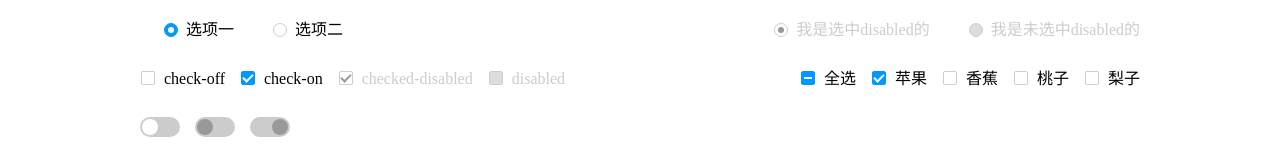
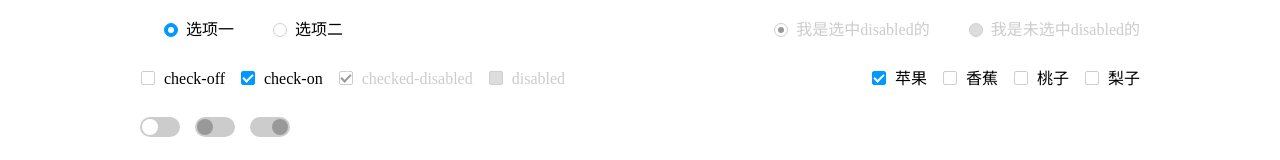
Before and after one commit to Mammut-FE/bdms-ui, a React (Create React App) app: page / in a window 1280 px wide. Shown: the part 268-428 px from the top of the page. Built offline with nearby package versions, Linux system fonts and the light colour scheme.

Commit message:
主页展示修改

```diff
--- a/src/App.js
+++ b/src/App.js
@@ -2,7 +2,7 @@
  * @Author: jessica(hzgujing@corp.netease.com)
  * @Date: 2017-10-18 14:18:29
  * @Last Modified by: jessica(hzgujing@corp.netease.com)
- * @Last Modified time: 2018-01-15 16:21:12
+ * @Last Modified time: 2018-01-15 17:02:53
  */
 import React, { Component } from 'react';
 import './App.css';
@@ -125,7 +125,7 @@ class App extends Component {
             <CheckBox value='disabled' disabled></CheckBox>
           </div>
           <div className="item">
-            <CheckBox.Group onChange={this.onCheckboxGroupChange} data={checkGroupData}>
+            <CheckBox.Group indeterminate={false} onChange={this.onCheckboxGroupChange} data={checkGroupData}>
             </CheckBox.Group>
           </div>
         </div>
```
